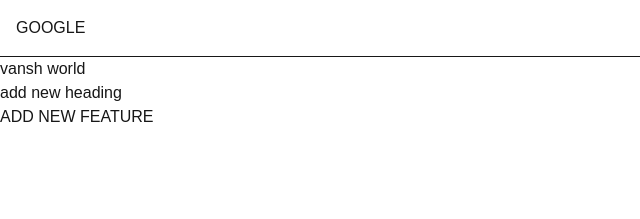
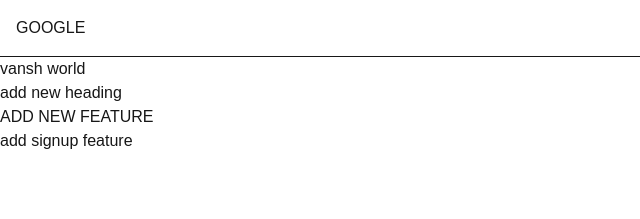
Before and after one commit to VanshRohilla09/temp, a Next.js app: page / in a window 1280 px wide. Shown: the top 219 px of the page, without its empty margins (0-640 px from the left). Built offline with nearby package versions, Linux system fonts and the light colour scheme.

Commit message:
add signup feature

```diff
--- a/app/page.tsx
+++ b/app/page.tsx
@@ -6,6 +6,7 @@ export default function Home() {
       <h1>vansh world </h1>
       <h1>add new heading</h1>
       <h3>ADD NEW FEATURE</h3>
+      <h3>add signup feature</h3>
     </>
   );
 }
```
